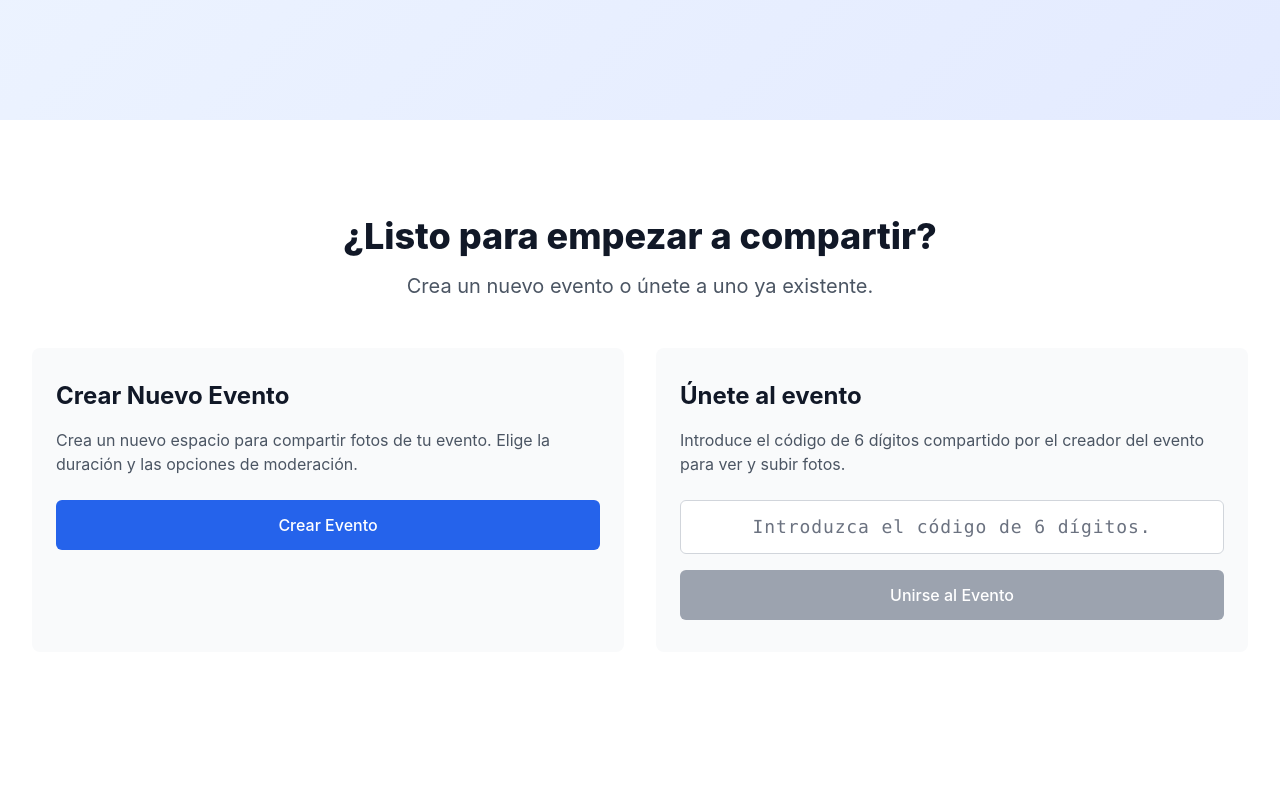
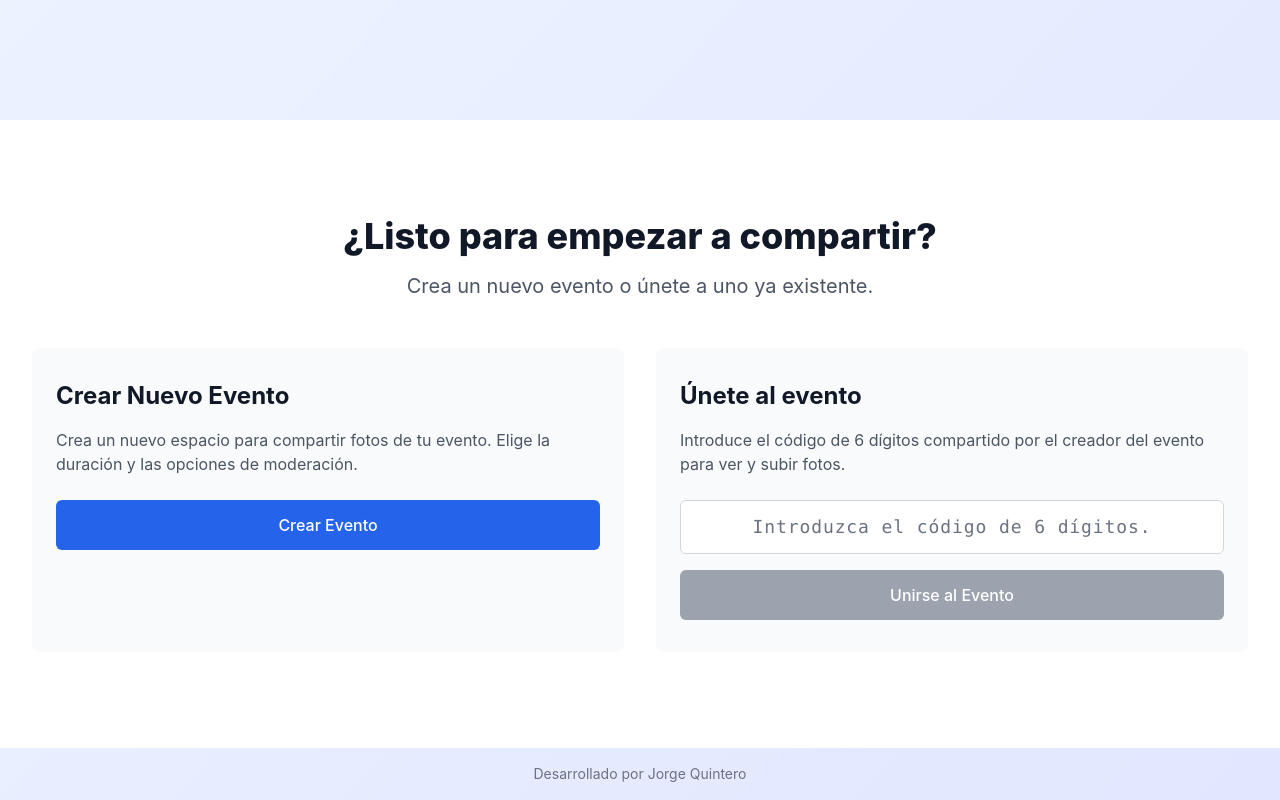
Before and after one commit to jorgequinterodoria/eventsnaps, a React (Vite) app: page / in a window 1280 px wide. Shown: the part 652-1452 px from the top of the page. Before the commit the page ends 1400 px from the top, so only its background shows below. Built offline with nearby package versions, Linux system fonts and the light colour scheme; no server answers.

Commit message:
feat: add footer component to all pages
Add a common Footer component displaying developer credit and include it in all page components

```diff
--- /dev/null
+++ b/src/components/Footer.tsx
@@ -0,0 +1,19 @@
+import React from 'react'
+
+const Footer = () => {
+    return (
+        <footer className="w-full py-4 text-center text-sm text-gray-500">
+            <a
+                href="https://jorgequintero.online/"
+                target="_blank"
+                rel="noopener noreferrer"
+                className="hover:text-gray-700 transition-colors"
+            >
+                Desarrollado por Jorge Quintero
+            </a>
+        </footer>
+
+    )
+}
+
+export default Footer
--- a/src/pages/CreateEvent.tsx
+++ b/src/pages/CreateEvent.tsx
@@ -4,6 +4,7 @@ import { Clock, Shield, CheckCircle } from 'lucide-react'
 import { cn } from '@/lib/utils'
 import { createEvent } from '@/lib/database'
 import QRCode from '@/components/QRCode'
+import Footer from '@/components/Footer'
 
 const CreateEvent = () =>{
   const navigate = useNavigate()
@@ -177,6 +178,7 @@ const CreateEvent = () =>{
           </div>
         )}
       </div>
+      <Footer />
     </div>
   )
 }
--- a/src/pages/EventPage.tsx
+++ b/src/pages/EventPage.tsx
@@ -8,6 +8,7 @@ import { useEventRealtime } from '@/hooks/useEventRealtime'
 import { useStore } from '@/lib/store'
 import Carousel from '@/components/Carousel'
 import type { Event as EventType, Photo } from '@/lib/supabase'
+import Footer from '@/components/Footer'
 
 const EventPage = () =>{
   const { code } = useParams<{ code: string }>()
@@ -460,6 +461,7 @@ function PhotoCard({ photo, selectionEnabled, selected, onToggleSelect }: { phot
           </button>
         </div>
       )}
+      <Footer />
     </div>
   )
 }
--- a/src/pages/Home.tsx
+++ b/src/pages/Home.tsx
@@ -2,6 +2,7 @@ import { useState } from 'react'
 import { useNavigate } from 'react-router-dom'
 import { Camera, Users, Clock, Zap } from 'lucide-react'
 import { cn } from '@/lib/utils'
+import Footer from '@/components/Footer'
 
 const Home = () => {
   const navigate = useNavigate()
@@ -95,7 +96,6 @@ const Home = () => {
           </div>
         </div>
       </div>
-
       {/* Action Section */}
       <div className="bg-white py-16 sm:py-24">
         <div className="max-w-7xl mx-auto px-4 sm:px-6 lg:px-8">
@@ -172,6 +172,7 @@ const Home = () => {
           </div>
         </div>
       </div>
+      <Footer />
     </div>
   )
 }
--- a/src/pages/JoinEvent.tsx
+++ b/src/pages/JoinEvent.tsx
@@ -3,6 +3,7 @@ import { useNavigate } from 'react-router-dom'
 import { ArrowLeft, Users } from 'lucide-react'
 import { cn } from '@/lib/utils'
 import { getEventByCode } from '@/lib/database'
+import Footer from '@/components/Footer'
 
 const JoinEvent = () =>{
   const navigate = useNavigate()
@@ -116,6 +117,7 @@ const JoinEvent = () =>{
           </div>
         </div>
       </div>
+      <Footer />
     </div>
   )
 }
--- a/src/pages/ModerationPage.tsx
+++ b/src/pages/ModerationPage.tsx
@@ -6,6 +6,7 @@ import { getEventByCode, getModerationQueue, moderatePhoto } from '@/lib/databas
 import { analyzePhotoForModeration } from '@/lib/gemini'
 import { getPhotoUrl } from '@/lib/database'
 import type { Event as EventType } from '@/lib/supabase'
+import Footer from '@/components/Footer'
 
 const ModerationPage= () =>{
   const { code } = useParams<{ code: string }>()
@@ -62,7 +63,7 @@ const ModerationPage= () =>{
       setQueue(queue.filter(item => item.photo_id !== photoId))
     } catch (error) {
       console.error('Failed to moderate photo:', error)
-      alert('Failed to moderate photo. Please try again.')
+      alert('Error al moderar la foto. Inténtalo de nuevo.')
     } finally {
       setProcessing(null)
     }
@@ -73,7 +74,7 @@ const ModerationPage= () =>{
       <div className="min-h-screen bg-gray-50 flex items-center justify-center">
         <div className="text-center">
           <div className="animate-spin rounded-full h-12 w-12 border-b-2 border-blue-600 mx-auto"></div>
-          <p className="mt-4 text-gray-600">Loading moderation queue...</p>
+          <p className="mt-4 text-gray-600">Cargando cola de moderación...</p>
         </div>
       </div>
     )
@@ -84,7 +85,7 @@ const ModerationPage= () =>{
       <div className="min-h-screen bg-gray-50 flex items-center justify-center">
         <div className="text-center">
           <AlertCircle className="h-12 w-12 text-red-500 mx-auto mb-4" />
-          <p className="text-gray-600">Event not found or you don't have permission to moderate.</p>
+          <p className="text-gray-600">Evento no encontrado o no tienes permisos para moderar.</p>
         </div>
       </div>
     )
@@ -101,16 +102,16 @@ const ModerationPage= () =>{
               className="flex items-center text-gray-600 hover:text-gray-900"
             >
               <ArrowLeft className="h-5 w-5 mr-2" />
-              Back to Event
+              Volver al evento
             </button>
 
             <div className="flex items-center">
               <Shield className="h-5 w-5 text-blue-600 mr-2" />
-              <h1 className="text-xl font-semibold text-gray-900">Moderation Panel</h1>
+              <h1 className="text-xl font-semibold text-gray-900">Panel de Moderación</h1>
             </div>
 
             <div className="text-sm text-gray-600">
-              {queue.length} pending {queue.length === 1 ? 'photo' : 'photos'}
+              {queue.length} {queue.length === 1 ? 'foto pendiente' : 'fotos pendientes'}
             </div>
           </div>
         </div>
@@ -120,8 +121,8 @@ const ModerationPage= () =>{
         {queue.length === 0 ? (
           <div className="text-center py-12">
             <Shield className="h-16 w-16 text-green-500 mx-auto mb-4" />
-            <h2 className="text-2xl font-bold text-gray-900 mb-2">All Clear!</h2>
-            <p className="text-gray-600">No photos pending moderation. Great job!</p>
+            <h2 className="text-2xl font-bold text-gray-900 mb-2">Todo en orden!</h2>
+            <p className="text-gray-600">No hay fotos pendientes de moderación. ¡Bien hecho!</p>
           </div>
         ) : (
           <div className="grid grid-cols-1 md:grid-cols-2 lg:grid-cols-3 gap-6">
@@ -136,6 +137,7 @@ const ModerationPage= () =>{
           </div>
         )}
       </div>
+      <Footer />
     </div>
   )
 }
```
